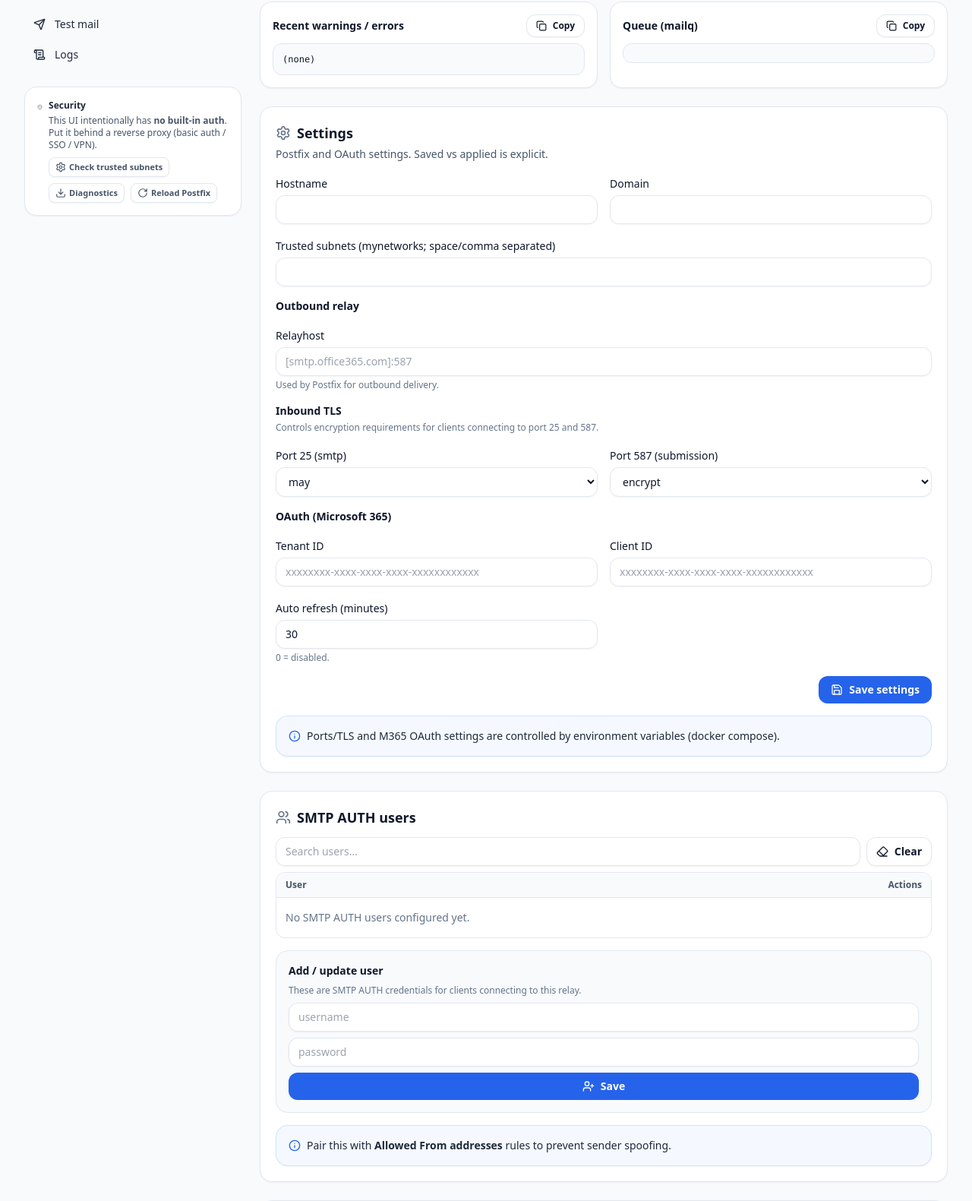
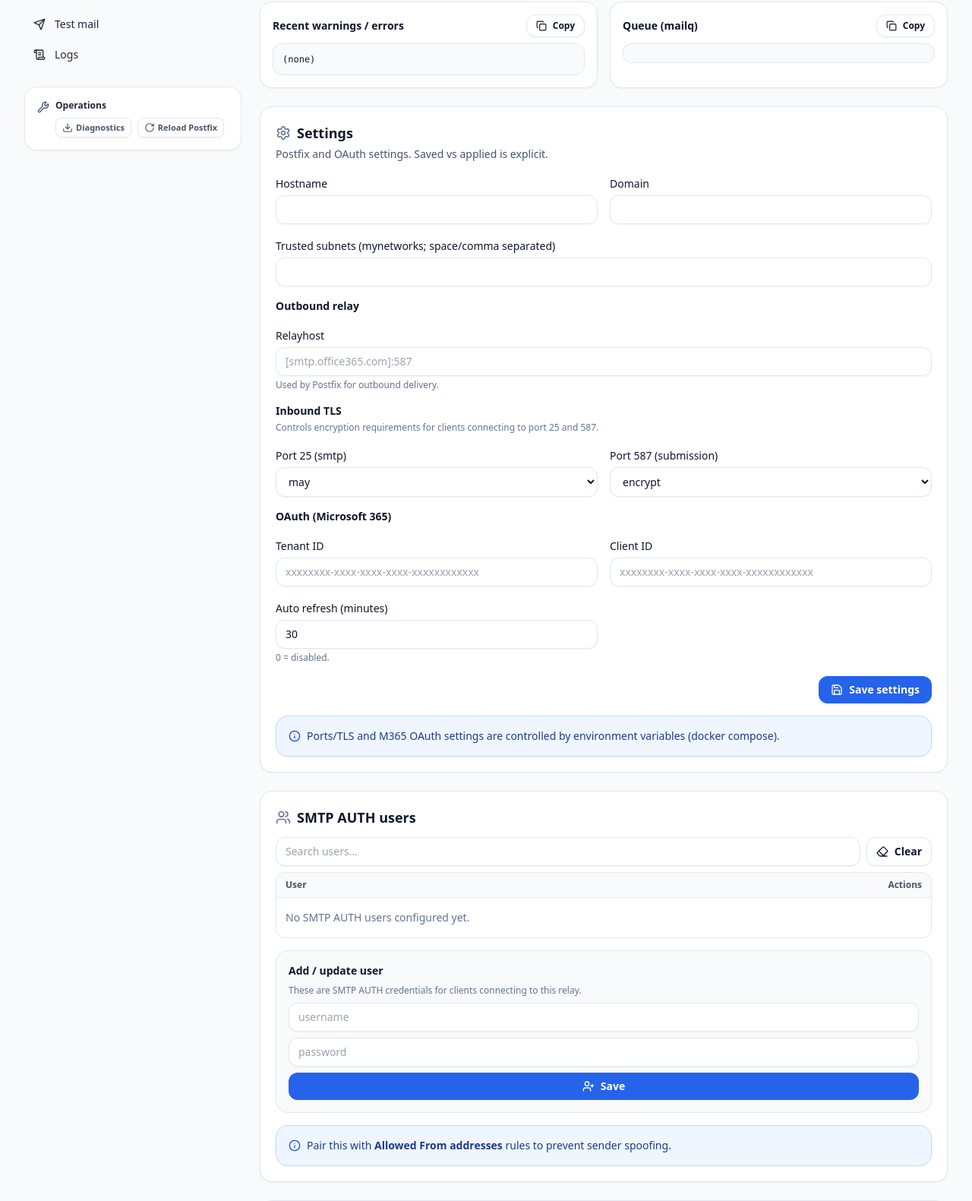
Before and after one commit to LickABrick/simple-m365-relay, a Python web app: template app/templates/index.html in a window 1280 px wide. Shown: the part 273-1854 px from the top of the page at 76% size. Run offline with Jinja, Linux system fonts and the light colour scheme; the template is opened without the code that fills it, so the values that code supplies are empty; some libraries are stand-ins or nearby versions.

Commit message:
ui: make dashboard info callouts blue in light mode; replace security sidebar box with operations section

```diff
--- a/app/templates/index.html
+++ b/app/templates/index.html
@@ -1127,20 +1127,14 @@
 
         <div class="mt-6 rounded-2xl border border-slate-200 bg-white p-4 text-xs text-slate-600 shadow-sm dark:border-slate-800 dark:bg-slate-900 dark:text-slate-300">
           <div class="flex items-start gap-2">
-            <i data-lucide="shield-alert" class="mt-0.5 h-4 w-4"></i>
+            <i data-lucide="wrench" class="mt-0.5 h-4 w-4"></i>
             <div>
-              <div class="font-semibold text-slate-700 dark:text-slate-200">Security</div>
-              <div class="mt-1">This UI intentionally has <span class="font-semibold">no built-in auth</span>. Put it behind a reverse proxy (basic auth / SSO / VPN).</div>
+              <div class="font-semibold text-slate-700 dark:text-slate-200">Operations</div>
               <div class="mt-2 flex flex-wrap gap-2">
-                <a href="#settings" class="inline-flex items-center gap-1 rounded-lg border border-slate-200 bg-white px-2 py-1 text-[11px] font-semibold shadow-sm hover:bg-slate-50 dark:border-slate-800 dark:bg-slate-950 dark:hover:bg-slate-800">
-                  <i data-lucide="settings" class="h-3.5 w-3.5"></i>
-                  Check trusted subnets
-                </a>
                 <a href="/diagnostics.txt" class="inline-flex items-center gap-1 rounded-lg border border-slate-200 bg-white px-2 py-1 text-[11px] font-semibold shadow-sm hover:bg-slate-50 dark:border-slate-800 dark:bg-slate-950 dark:hover:bg-slate-800">
                   <i data-lucide="download" class="h-3.5 w-3.5"></i>
                   Diagnostics
                 </a>
-
                 <form method="post" action="/postfix/reload">
                   <button type="submit" class="inline-flex items-center gap-1 rounded-lg border border-slate-200 bg-white px-2 py-1 text-[11px] font-semibold shadow-sm hover:bg-slate-50 dark:border-slate-800 dark:bg-slate-950 dark:hover:bg-slate-800" title="Reloads Postfix (keeps current config)">
                     <i data-lucide="rotate-cw" class="h-3.5 w-3.5"></i>
@@ -1320,9 +1314,9 @@
             </div>
           </form>
 
-          <div class="mt-4 rounded-2xl border border-blue-200/70 bg-blue-50/60 p-4 text-sm text-slate-800 shadow-sm dark:border-blue-900/40 dark:bg-blue-950/25 dark:text-blue-100">
+          <div class="mt-4 rounded-2xl border border-blue-200 bg-blue-50 p-4 text-sm text-blue-900 shadow-sm dark:border-blue-900/40 dark:bg-blue-950/25 dark:text-blue-100">
             <div class="flex items-start gap-2">
-              <i data-lucide="info" class="mt-0.5 h-4 w-4 text-blue-600 dark:text-blue-300"></i>
+              <i data-lucide="info" class="mt-0.5 h-4 w-4 text-blue-700 dark:text-blue-300"></i>
               <div>
                 Ports/TLS and M365 OAuth settings are controlled by environment variables (docker compose).
               </div>
@@ -1388,9 +1382,9 @@
               </button>
             </form>
 
-            <div class="rounded-2xl border border-blue-200/70 bg-blue-50/60 p-4 text-sm text-slate-800 shadow-sm dark:border-blue-900/40 dark:bg-blue-950/25 dark:text-blue-100">
+            <div class="rounded-2xl border border-blue-200 bg-blue-50 p-4 text-sm text-blue-900 shadow-sm dark:border-blue-900/40 dark:bg-blue-950/25 dark:text-blue-100">
               <div class="flex items-start gap-2">
-                <i data-lucide="info" class="mt-0.5 h-4 w-4 text-blue-600 dark:text-blue-300"></i>
+                <i data-lucide="info" class="mt-0.5 h-4 w-4 text-blue-700 dark:text-blue-300"></i>
                 <div>
                   Pair this with <span class="font-semibold">Allowed From addresses</span> rules to prevent sender spoofing.
                 </div>
@@ -1484,9 +1478,9 @@
               </button>
             </form>
 
-            <div class="sm:col-span-2 rounded-2xl border border-blue-200/70 bg-blue-50/60 p-4 text-sm text-slate-800 shadow-sm dark:border-blue-900/40 dark:bg-blue-950/25 dark:text-blue-100">
+            <div class="sm:col-span-2 rounded-2xl border border-blue-200 bg-blue-50 p-4 text-sm text-blue-900 shadow-sm dark:border-blue-900/40 dark:bg-blue-950/25 dark:text-blue-100">
               <div class="flex items-start gap-2">
-                <i data-lucide="info" class="mt-0.5 h-4 w-4 text-blue-600 dark:text-blue-300"></i>
+                <i data-lucide="info" class="mt-0.5 h-4 w-4 text-blue-700 dark:text-blue-300"></i>
                 <div>
                   The authenticated M365 user (<span class="mono">{{ env.MS365_SMTP_USER }}</span>) must have <span class="font-semibold">Send As</span> permissions for every mailbox/address you want to use as <span class="font-semibold">From</span>.
                 </div>
@@ -1504,9 +1498,9 @@
 
           <div class="mt-3 rounded-2xl border border-slate-200 bg-slate-50 p-4 text-sm text-slate-700 dark:border-slate-800 dark:bg-slate-950 dark:text-slate-200">
             {% if env.AUTO_TOKEN_REFRESH_MINUTES and env.AUTO_TOKEN_REFRESH_MINUTES != '0' %}
-            <div class="mb-3 rounded-2xl border border-blue-200/70 bg-blue-50/60 p-3 text-xs text-slate-800 shadow-sm dark:border-blue-900/40 dark:bg-blue-950/25 dark:text-blue-100">
+            <div class="mb-3 rounded-2xl border border-blue-200 bg-blue-50 p-3 text-xs text-blue-900 shadow-sm dark:border-blue-900/40 dark:bg-blue-950/25 dark:text-blue-100">
               <div class="flex items-start gap-2">
-                <i data-lucide="info" class="mt-0.5 h-4 w-4 text-blue-600 dark:text-blue-300"></i>
+                <i data-lucide="info" class="mt-0.5 h-4 w-4 text-blue-700 dark:text-blue-300"></i>
                 <div>
                   Auto-refresh is enabled: the token is refreshed automatically every <span class="font-semibold">{{ env.AUTO_TOKEN_REFRESH_MINUTES }}</span> minutes.
                 </div>
```
